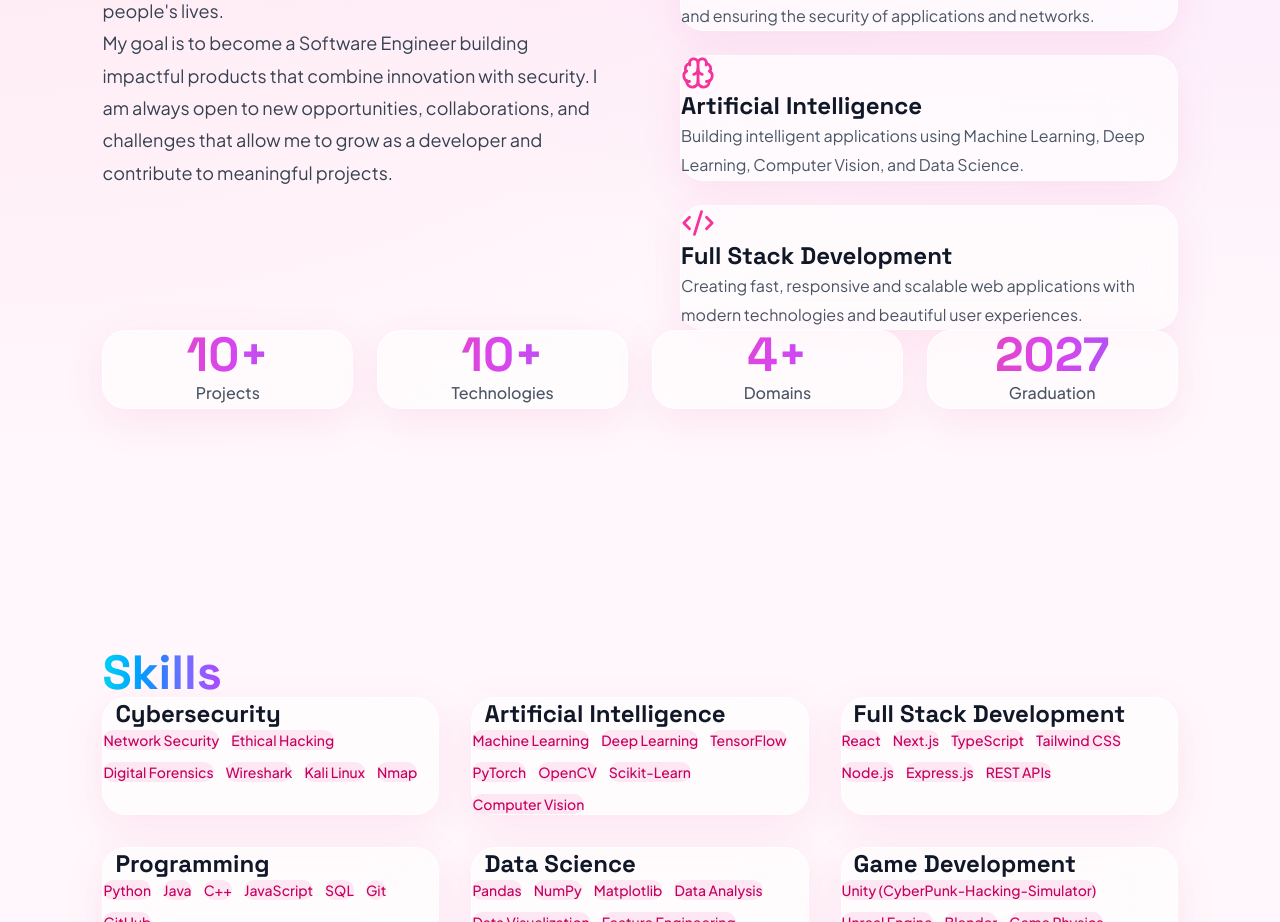
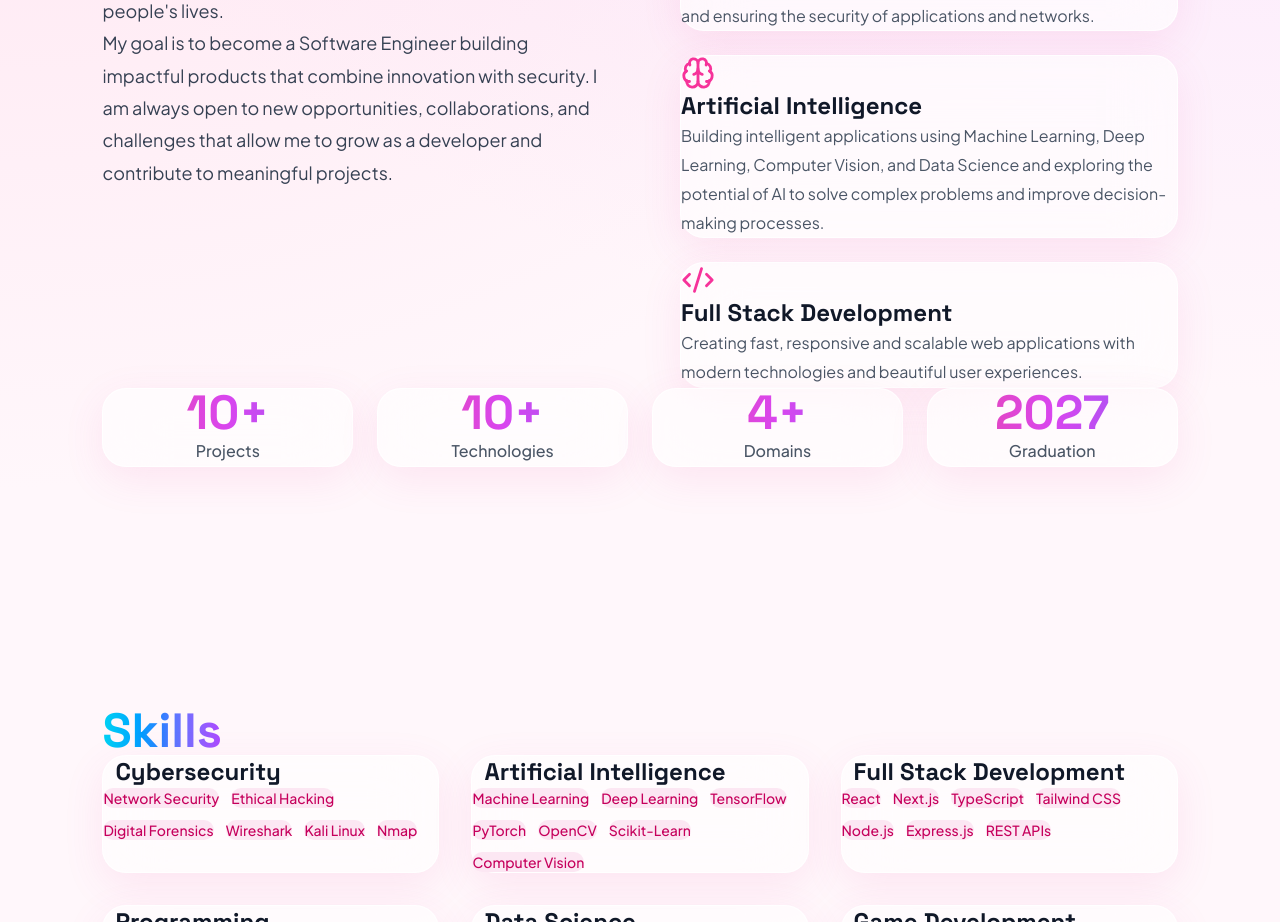
Before and after one commit to gnapiika/portfolio, a Next.js app: page / in a window 1280 px wide. Shown: the part 1400-2322 px from the top of the page. Built offline with nearby package versions, Linux system fonts and the light colour scheme.

Commit message:
Update About.tsx

```diff
--- a/components/sections/About.tsx
+++ b/components/sections/About.tsx
@@ -21,7 +21,7 @@ const cards = [
   {
     icon: Brain,
     title: 'Artificial Intelligence',
-    text: 'Building intelligent applications using Machine Learning, Deep Learning, Computer Vision, and Data Science.',
+    text: 'Building intelligent applications using Machine Learning, Deep Learning, Computer Vision, and Data Science and exploring the potential of AI to solve complex problems and improve decision-making processes.',
   },
   {
     icon: Code2,
```
